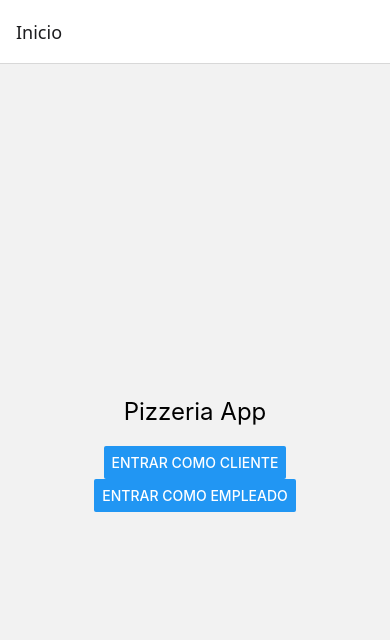
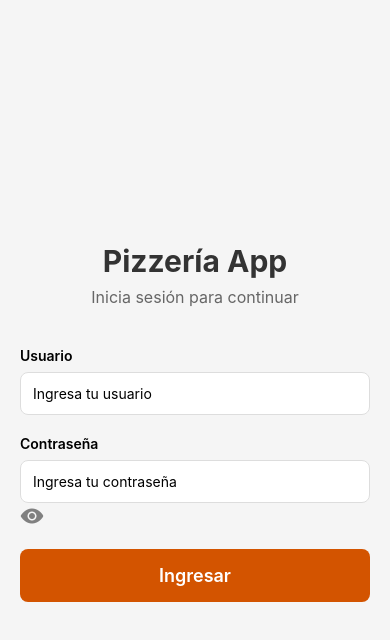
Before and after one commit to mikelodeonn/ProyectoPizzeria, a React Native app: screen /Login in a window 390 px wide. Shown: the top 640 px of the page. Built offline with nearby package versions, Linux system fonts and the light colour scheme.

Commit message:
Implementacion de Login Screen con validacion local

```diff
--- /dev/null
+++ b/data/usersData.js
@@ -0,0 +1,5 @@
+export const users = [
+    {id: 1, username: "admin", password: "admin"},
+    {id: 2, username: "miguel", password: "1234"},
+    {id: 3, username: "therian67", password: "0000"}
+]
--- a/navigation/AppNavigator.js
+++ b/navigation/AppNavigator.js
@@ -1,16 +1,23 @@
+
+//navigation\AppNavigator.js
 import { NavigationContainer } from "@react-navigation/native";
 import { createNativeStackNavigator } from "@react-navigation/native-stack";
-
 import MainMenuScreen from "../screens/MainMenu";
 import EmployeeLoginScreen from "../screens/EmployeeLogin";
 import CustomerHomeScreen from "../screens/CustomerHome";
+import LoginScreen from "../screens/LoginScreen";
 
 const Stack = createNativeStackNavigator();
 
 export default function AppNavigator() {
   return (
     <NavigationContainer>
-      <Stack.Navigator>
+      <Stack.Navigator initialRouteName="Login">
+        <Stack.Screen
+          name="Login"
+          component= {LoginScreen}
+          options={{headerShown:false}}
+        />
         <Stack.Screen
           name="MainMenu"
           component={MainMenuScreen}
--- a/package.json
+++ b/package.json
@@ -9,12 +9,14 @@
     "web": "expo start --web"
   },
   "dependencies": {
+    "@expo/vector-icons": "^15.0.2",
     "@react-navigation/native": "^7.1.31",
     "@react-navigation/native-stack": "^7.14.2",
     "expo": "~55.0.4",
     "expo-status-bar": "~55.0.4",
     "react": "19.2.0",
     "react-native": "0.83.2",
+    "react-native-reanimated": "^4.2.2",
     "react-native-safe-area-context": "~5.6.2",
     "react-native-screens": "~4.23.0"
   },
--- a/screens/EmployeeLogin.js
+++ b/screens/EmployeeLogin.js
@@ -1,3 +1,5 @@
+//screens\EmployeeLogin.js
+
 import { View, Text } from "react-native";
 
 export default function EmployeeLoginScreen() {
--- /dev/null
+++ b/screens/LoginScreen.js
@@ -0,0 +1,220 @@
+import React, { useState, useCallback } from "react";
+import {
+    View,
+    Text,
+    TextInput,
+    TouchableOpacity,
+    StyleSheet,
+    ActivityIndicator,
+    KeyboardAvoidingView,
+    Platform,
+    ScrollView,
+    Alert,
+} from "react-native";
+import { Ionicons } from "@expo/vector-icons"; // paquete de iconos de Expo
+import { users } from "../data/usersData";
+
+const useForm = (initialValues, validate) => {
+    const [values, setValues] = useState(initialValues);
+    const [errors, setErrors] = useState({});
+    const [isSubmitting, setIsSubmitting] = useState(false);
+
+    const handleChange = (name) => (value) => {
+        setValues((prev) => ({ ...prev, [name]: value }));
+        if (errors[name]) {
+            setErrors((prev) => ({ ...prev, [name]: null }));
+        }
+    };
+
+    const handleSubmit = async (onSubmit) => {
+        const validationErrors = validate(values);
+        setErrors(validationErrors);
+
+        if (Object.keys(validationErrors).length === 0) {
+            setIsSubmitting(true);
+            try {
+                await onSubmit(values);
+            } finally {
+                setIsSubmitting(false);
+            }
+        }
+    };
+
+    return { values, errors, isSubmitting, handleChange, handleSubmit };
+};
+
+const validateLogin = (values) => {
+    const errors = {};
+
+    if (!values.username?.trim()) {
+        errors.username = "El usuario es requerido";
+    }
+
+    if (!values.password) {
+        errors.password = "La contraseña es requerida";
+    }
+
+    return errors;
+};
+
+export default function LoginScreen({ navigation }) {
+    const [passwordVisible, setPasswordVisible] = useState(false);
+
+    const {
+        values: { username, password },
+        errors,
+        isSubmitting,
+        handleChange,
+        handleSubmit,
+    } = useForm({ username: "", password: "" }, validateLogin);
+
+    const handleLogin = useCallback(async () => {
+        const userFound = users.find(
+            (user) =>
+                user.username === username.trim() &&
+                user.password === password
+        );
+
+        if (userFound) {
+            navigation.replace("MainMenu");
+        } else {
+            Alert.alert("Error", "Credenciales incorrectas");
+        }
+    }, [username, password, navigation]);
+
+    return (
+        <KeyboardAvoidingView
+            style={styles.container}
+            behavior={Platform.OS === "ios" ? "padding" : "height"}
+        >
+            <ScrollView
+                contentContainerStyle={styles.scrollContent}
+                keyboardShouldPersistTaps="handled"
+            >
+                <View style={styles.header}>
+                    <Text style={styles.title}>Pizzería App</Text>
+                    <Text style={styles.subtitle}>
+                        Inicia sesión para continuar
+                    </Text>
+                </View>
+
+                <View>
+                    <View style={styles.inputContainer}>
+                        <Text style={styles.label}>Usuario</Text>
+                        <TextInput
+                            style={[styles.input, errors.username && styles.inputError]}
+                            placeholder="Ingresa tu usuario"
+                            value={username}
+                            onChangeText={handleChange("username")}
+                            autoCapitalize="none"
+                        />
+                        {errors.username && (
+                            <Text style={styles.errorText}>{errors.username}</Text>
+                        )}
+                    </View>
+
+                    <View style={styles.inputContainer}>
+                        <Text style={styles.label}>Contraseña</Text>
+                        <TextInput
+                            style={[styles.input, errors.password && styles.inputError]}
+                            placeholder="Ingresa tu contraseña"
+                            value={password}
+                            onChangeText={handleChange("password")}
+                            secureTextEntry={!passwordVisible}
+                        />
+                        <TouchableOpacity
+                            onPress={() => setPasswordVisible(!passwordVisible)}
+                        >
+                            <Ionicons
+                                name={passwordVisible ? "eye-off" : "eye"} // alterna entre iconos
+                                size={24}
+                                color="gray"
+                            />
+                        </TouchableOpacity>
+
+                        {errors.password && (
+                            <Text style={styles.errorText}>{errors.password}</Text>
+                        )}
+                    </View>
+
+                    <TouchableOpacity
+                        style={[styles.button, isSubmitting && styles.buttonDisabled]}
+                        onPress={() => handleSubmit(handleLogin)}
+                        disabled={isSubmitting}
+                    >
+                        {isSubmitting ? (
+                            <ActivityIndicator color="#fff" />
+                        ) : (
+                            <Text style={styles.buttonText}>Ingresar</Text>
+                        )}
+                    </TouchableOpacity>
+                </View>
+            </ScrollView>
+        </KeyboardAvoidingView>
+    );
+}
+
+const styles = StyleSheet.create({
+
+    container: {
+        flex: 1,
+        backgroundColor: "#f5f5f5",
+    },
+    scrollContent: {
+        flexGrow: 1,
+        justifyContent: "center",
+        padding: 20,
+    },
+    header: {
+        alignItems: "center",
+        marginBottom: 40,
+    },
+    title: {
+        fontSize: 30,
+        fontWeight: "bold",
+        color: "#333",
+    },
+    subtitle: {
+        fontSize: 16,
+        color: "#666",
+        marginTop: 8,
+    },
+    inputContainer: {
+        marginBottom: 20,
+
+    },
+    label: {
+        fontSize: 14,
+        fontWeight: "600",
+        marginBottom: 8,
+    },
+    input: {
+        borderWidth: 1,
+        borderColor: "#ddd",
+        borderRadius: 8,
+        padding: 12,
+        backgroundColor: "#fff",
+    },
+    inputError: {
+        borderColor: "#e74c3c",
+    },
+    errorText: {
+        color: "#e74c3c",
+        fontSize: 12,
+        marginTop: 4,
+    },
+    button: {
+        backgroundColor: "#d35400",
+        padding: 16,
+        borderRadius: 8,
+        alignItems: "center",
+    },
+    buttonDisabled: {
+        backgroundColor: "#bdc3c7",
+    },
+    buttonText: {
+        color: "#fff",
+        fontSize: 18,
+        fontWeight: "600",
+    },
+});
--- a/screens/MainMenu.js
+++ b/screens/MainMenu.js
@@ -1,20 +1,47 @@
-import {View, Text, Button} from   'react-native'
+//screens\MainMenu.js
 
-export default function MainMenuScreen ({navigation}) {
-    return(
-        <View style = {{flex: 1, justifyContent: "center", alignItems: "center"}}>
-            <Text style = {{fontSize: 24, marginBottom: 20}}>
+import { View, Text, TouchableOpacity } from 'react-native'
+
+export default function MainMenuScreen({ navigation }) {
+    return (
+        <View style={{ flex: 1, justifyContent: "center", alignItems: "center" }}>
+            <Text style={{ fontSize: 24, marginBottom: 20 }}>
                 Pizzeria App
             </Text>
 
-        <Button
-            title="Entrar como Cliente"
-            onPress= {() => navigation.navigate ("CustomerHome")}
-        />
-         <Button
-            title="Entrar como Empleado"
-            onPress= {() => navigation.navigate ("EmployeeLogin")}
-        />
+            <TouchableOpacity
+                onPress={() => navigation.navigate("CustomerHome")}
+                style={{
+                    backgroundColor: "#FF0000",
+                    padding: 10,
+                    borderRadius: 5,
+                    alignItems: "center",
+                }}
+            >
+                <Text style={{ color: "#fff", fontWeight: "bold" }}>Entrar como cliente</Text>
+            </TouchableOpacity>
+            <TouchableOpacity
+                onPress={() => navigation.navigate("EmployeeLogin")}
+                style={{
+                    backgroundColor: "#FF0000",
+                    padding: 10,
+                    borderRadius: 5,
+                    alignItems: "center",
+                }}
+            >
+                <Text style={{ color: "#fff", fontWeight: "bold" }}>Entrar como empleado</Text>
+            </TouchableOpacity>
+            <TouchableOpacity
+                onPress={() => navigation.replace("Login")}
+                style={{
+                    backgroundColor: "#FF0000",
+                    padding: 10,
+                    borderRadius: 5,
+                    alignItems: "center",
+                }}
+            >
+                <Text style={{ color: "#fff", fontWeight: "bold" }}>EXIT</Text>
+            </TouchableOpacity>
 
         </View>
     );
```
Also changed, not shown: 1 other file (tests, documents, lock files or other folders).
